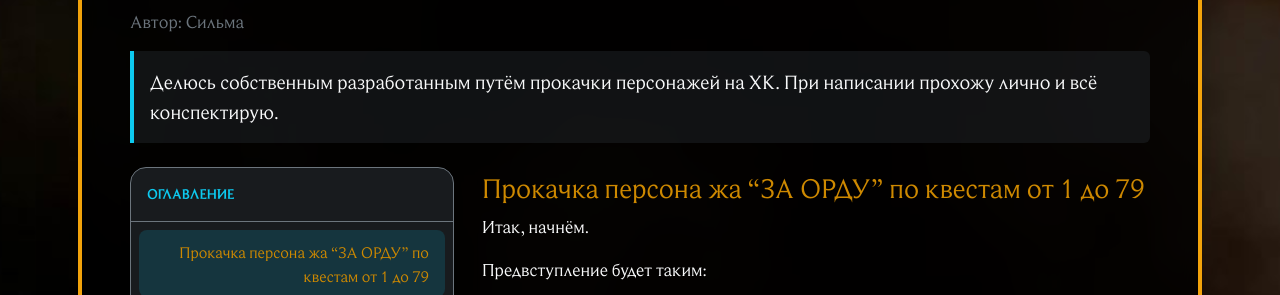
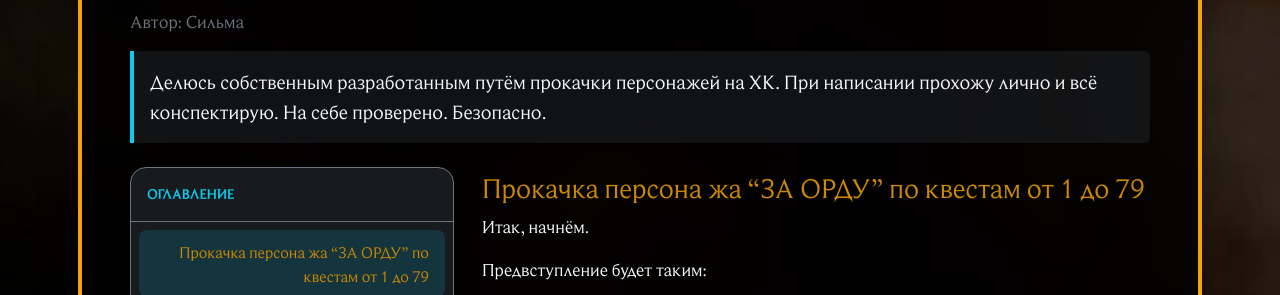
Before and after one commit to Phoenix-Guilds/phoenix-guilds.github.io, a Jekyll site: the page built from _guides/gayd-po-prokachke-hk-ot-silmy.md, in a window 1280 px wide. Shown: the part 599-894 px from the top of the page. Built offline with Jekyll 4.4.1, drawn with Linux system fonts in a browser that asks for light colours; nearby versions of some CDN libraries; library files that are not in the unit come from our copies.

Commit message:
Update Гайды “gayd-po-prokachke-hk-ot-silmy”

```diff
--- a/_guides/gayd-po-prokachke-hk-ot-silmy.md
+++ b/_guides/gayd-po-prokachke-hk-ot-silmy.md
@@ -5,6 +5,7 @@ author: Сильма
 description: |-
   Делюсь собственным разработанным путём прокачки персонажей на ХК.
   При написании прохожу лично и всё конспектирую.
+  На себе проверено. Безопасно.
 ---
 ### Прокачка персона жа "ЗА ОРДУ" по квестам от 1 до 79
 
```
